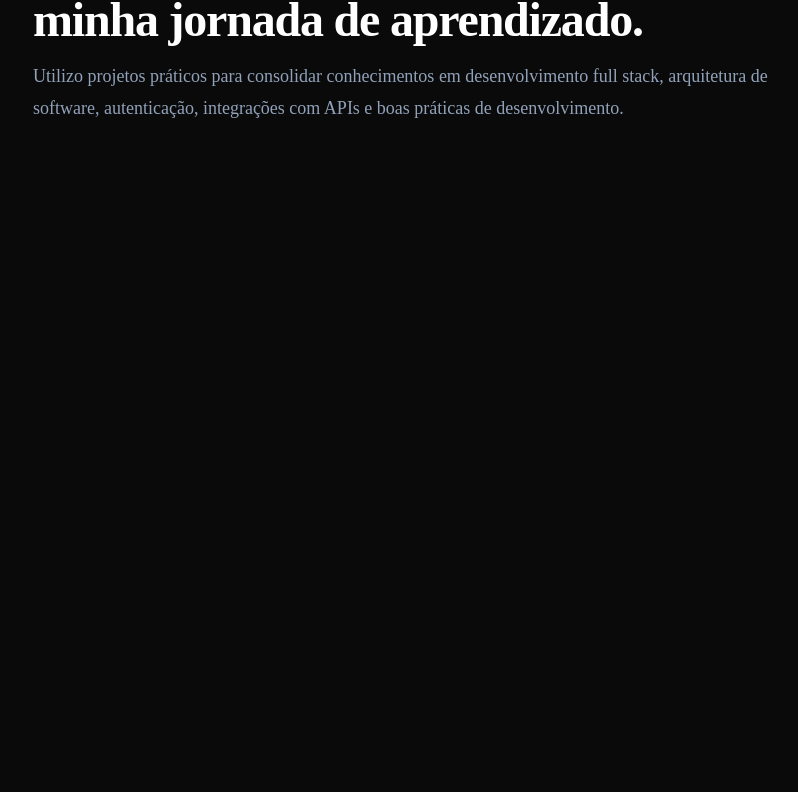
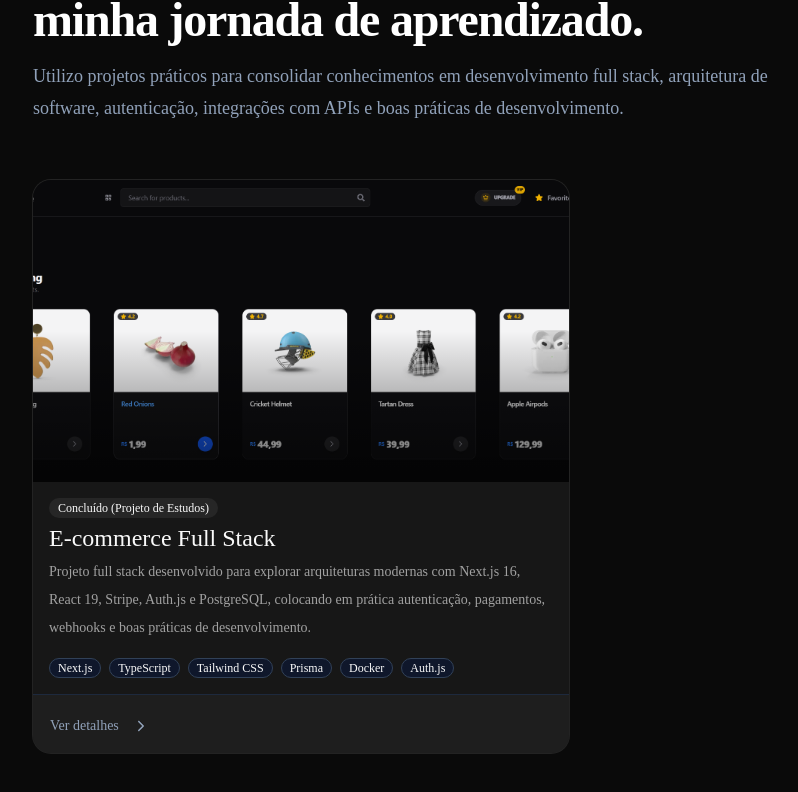
Before and after one commit to JRodriguesDev/portifolio, a Next.js app: page / in a window 1280 px wide. Shown: the part 674-1466 px from the top of the page, without its empty margins (55-853 px from the left). Before the commit the page ends 934 px from the top, so only its background shows below. Built offline with nearby package versions, Linux system fonts and the light colour scheme.

Commit message:
feat: implementar componente ProjectCard e tipagem de dados

```diff
--- /dev/null
+++ b/src/app/components/project/card.tsx
@@ -0,0 +1,75 @@
+import {
+   Card,
+   CardContent,
+   CardDescription,
+   CardFooter,
+   CardHeader,
+   CardTitle,
+} from '@/components/ui/card';
+import { IoIosArrowForward } from 'react-icons/io';
+import { Button } from '@/components/ui/button';
+import type { Project } from '@/types/project';
+import Image from 'next/image';
+import { Badge } from '@/components/ui/badge';
+
+interface ProjectProps {
+   data: Pick<Project, 'title' | 'status' | 'images' | 'shortDescription' | 'technologies'>;
+}
+
+export const ProjectCard = ({ data }: ProjectProps) => {
+   return (
+      <Card
+         className="overflow-hidden rounded-2xl py-0 group
+            overflow-hidden
+            rounded-2xl
+            py-0
+            transition-all
+            duration-300
+            hover:-translate-y-1
+            hover:border-slate-700
+            hover:shadow-xl
+            hover:shadow-blue-500/10"
+      >
+         <div className="relative aspect-video w-full">
+            <Image src={data.images[0]} alt={data.title} fill className="object-cover" />
+            <div className="absolute inset-0 bg-gradient-to-t from-black/60 via-transparent to-transparent" />
+         </div>
+         <CardHeader>
+            <Badge variant="secondary" className="w-fit rounded-full">
+               {data.status}
+            </Badge>
+            <CardTitle className="text-2xl">{data.title}</CardTitle>
+            <CardDescription className="leading-7">{data.shortDescription}</CardDescription>
+         </CardHeader>
+         <CardContent>
+            <div className="flex flex-wrap gap-2">
+               {data.technologies.slice(0, 6).map((tech) => (
+                  <Badge
+                     key={tech}
+                     variant="secondary"
+                     className="rounded-full
+                        border
+                        border-slate-700
+                        bg-slate-900
+                        hover:border-slate-500
+                        transition-colors"
+                  >
+                     {tech}
+                  </Badge>
+               ))}
+            </div>
+         </CardContent>
+         <CardFooter className="border-t border-slate-800 pt-5">
+            <Button
+               variant="ghost"
+               className="group h-auto p-0 text-slate-400 transition-colors hover:bg-transparent hover:text-sky-400"
+            >
+               Ver detalhes
+               <IoIosArrowForward
+                  className="ml-2 h-4 w-4 transition-all duration-300 group-hover:translate-x-1 group-hover:text-sky-400"
+               />
+            </Button>
+         </CardFooter>
+      </Card>
+   );
+};
--- a/src/app/components/project/project.tsx
+++ b/src/app/components/project/project.tsx
@@ -1,3 +1,6 @@
+import { ProjectCard } from './card';
+import { projects } from '@/data/project';
+
 export const Project = () => {
    return (
       <section className="w-full max-w-6xl mx-auto px-6 py-20">
@@ -20,7 +23,9 @@ export const Project = () => {
             </p>
          </div>
 
-         <div className="mt-14 grid grid-cols-1 lg:grid-cols-2 gap-8">{/* Project Cards */}</div>
+         <div className="mt-14 grid grid-cols-1 lg:grid-cols-2 gap-8">
+            <ProjectCard data={projects[0]} />
+         </div>
       </section>
    );
 };
--- a/src/data/project.ts
+++ b/src/data/project.ts
@@ -5,7 +5,7 @@ export const projects: Project[] = [
       title: 'E-commerce Full Stack',
       shortDescription:
          'Projeto full stack desenvolvido para explorar arquiteturas modernas com Next.js 16, React 19, Stripe, Auth.js e PostgreSQL, colocando em prática autenticação, pagamentos, webhooks e boas práticas de desenvolvimento.',
-      images: ['/public/images/Ecommerce2.png', '/public/images/Ecommerce2.png'],
+      images: ['/images/Ecommerce1.png', '/images/Ecommerce2.png'],
       github: 'https://github.com/JRodriguesDev/Ecommerce',
       readme: 'https://github.com/JRodriguesDev/Ecommerce#readme',
       featured: true,
@@ -20,18 +20,18 @@ export const projects: Project[] = [
       ],
       technologies: [
          'Next.js',
-         'React',
          'TypeScript',
          'Tailwind CSS',
-         'Shadcn/UI',
-         'Node.js',
          'Prisma',
-         'PostgreSQL',
          'Docker',
-         'Stripe',
          'Auth.js',
          'Zustand',
+         'Stripe',
          'Zod',
+         'Node.js',
+         'React',
+         'Shadcn/UI',
+         'PostgreSQL',
          'Resend',
       ],
       learningFocus: [
--- a/src/types/project.ts
+++ b/src/types/project.ts
@@ -1,4 +1,5 @@
 export interface Project {
+   id?: string;
    title: string;
    shortDescription: string;
    images: string[];
```
